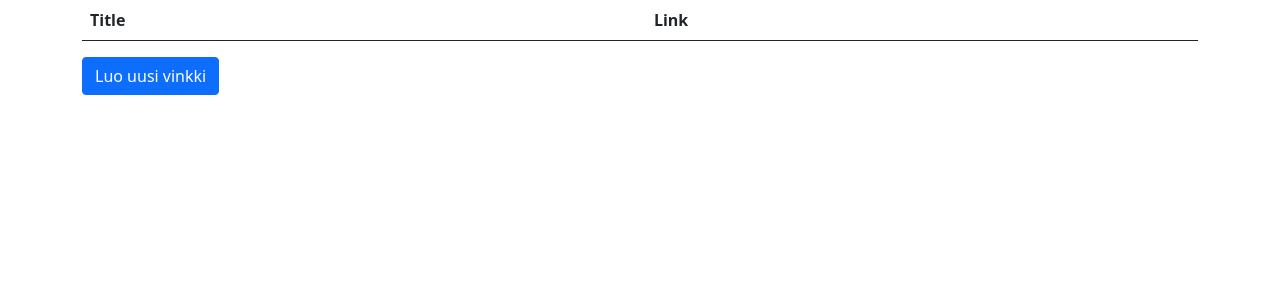
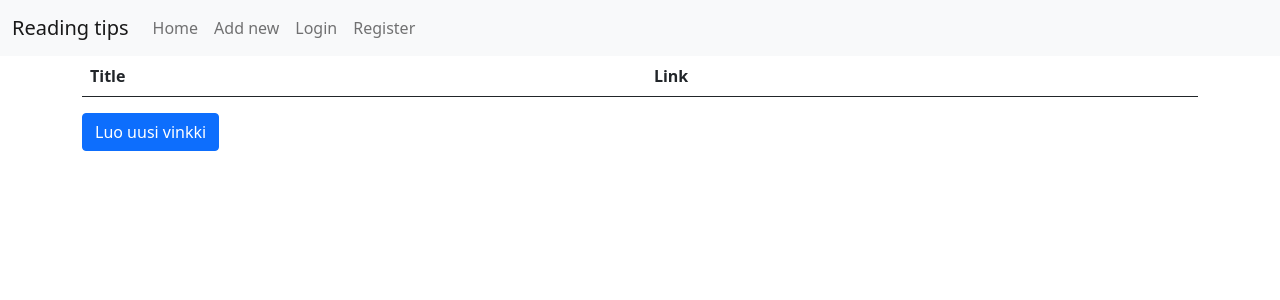
Before and after one commit to uradora/ohtu-miniprojekti-2021, a Flask app: page / in a window 1280 px wide. Shown: the top 300 px of the page. Run offline with Flask 2, Linux system fonts and the light colour scheme; lists and menus that the app fills with data are empty.

Commit message:
Add navbar to layout

```diff
--- a/src/templates/layout.html
+++ b/src/templates/layout.html
@@ -9,6 +9,25 @@
 </head>
 
 <body>
+
+    <nav class="navbar navbar-expand-lg navbar-light bg-light">
+        <div class="container-fluid">
+            <a class="navbar-brand" href="#">Reading tips</a>
+            <button class="navbar-toggler" type="button" data-bs-toggle="collapse" data-bs-target="#navbarNavAltMarkup"
+                aria-controls="navbarNavAltMarkup" aria-expanded="false" aria-label="Toggle navigation">
+                <span class="navbar-toggler-icon"></span>
+            </button>
+            <div class="collapse navbar-collapse" id="navbarNavAltMarkup">
+                <div class="navbar-nav">
+                    <a class="nav-link" href="/">Home</a>
+                    <a class="nav-link" href="form">Add new</a>
+                    <a class="nav-link" href="#">Login</a>
+                    <a class="nav-link" href="#">Register</a>
+                </div>
+            </div>
+        </div>
+    </nav>
+
     <main role="main" class="container-sm">
         {% block body %}
         <p>
@@ -20,6 +39,7 @@
     <script src="https://cdn.jsdelivr.net/npm/bootstrap@5.0.0-beta3/dist/js/bootstrap.bundle.min.js"
         integrity="sha384-JEW9xMcG8R+pH31jmWH6WWP0WintQrMb4s7ZOdauHnUtxwoG2vI5DkLtS3qm9Ekf" crossorigin="anonymous">
         </script>
+
 </body>
 
 </html>
```
